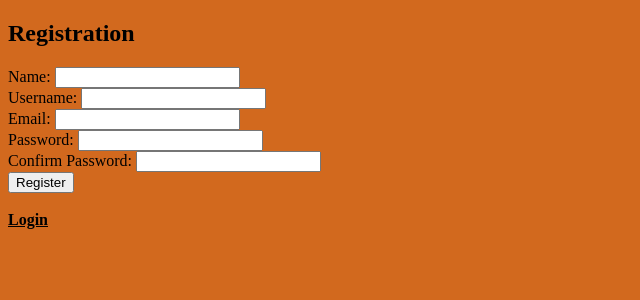
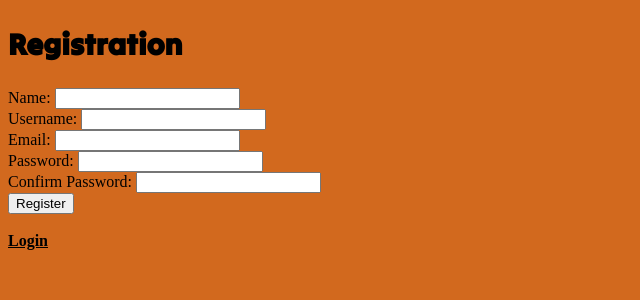
Before and after one commit to WrichmondChua/Login-and-Registration-Form, a PHP site: page /registration.php in a window 1280 px wide. Shown: the top 300 px of the page, without its empty margins (0-640 px from the left). Run offline with PHP 8.4, Linux system fonts and the light colour scheme.

Commit message:
made registration page better.

```diff
--- a/registration.php
+++ b/registration.php
@@ -36,13 +36,14 @@ if (isset($_POST["submit"])) {
     <meta charset="UTF-8">
     <meta http-equiv="X-UA-Compatible" content="IE=edge">
     <meta name="viewport" content="width=device-width, initial-scale=1.0">
-    <link rel="stylesheet" href="styles.css">
+    <link rel="stylesheet" href="styles2.css">
     <title>Register</title>
 </head>
 
 <body>
-
-    <h2>Registration</h2>
+    <div class="register2">
+        <h2>Registration</h2>
+    </div>
     <form class="" action="" method="post" autocomplete="off">
         <label for="name">Name: </label>
         <input type="text" name="name" id="name" required value=""> <br>
@@ -61,8 +62,9 @@ if (isset($_POST["submit"])) {
     </form>
 
     <br>
-    <a href="login.php">Login</a>
-
+    <div class="loginx">
+        <a href="login.php">Login</a>
+    </div>
 
 </body>
 
--- /dev/null
+++ b/styles2.css
@@ -0,0 +1,24 @@
+@media screen and (min-width:780px) {
+    .container {
+        display: flex;
+    }
+}
+
+@font-face {
+    font-family: Tilt Warp;
+    src: url(TiltWarp.ttf);
+}
+
+body {
+    background-color: chocolate;
+}
+
+.register2 {
+    font-family: Tilt Warp;
+    font-size: 20px;
+}
+
+a {
+    color: black;
+    font-weight: bold;
+}
```
